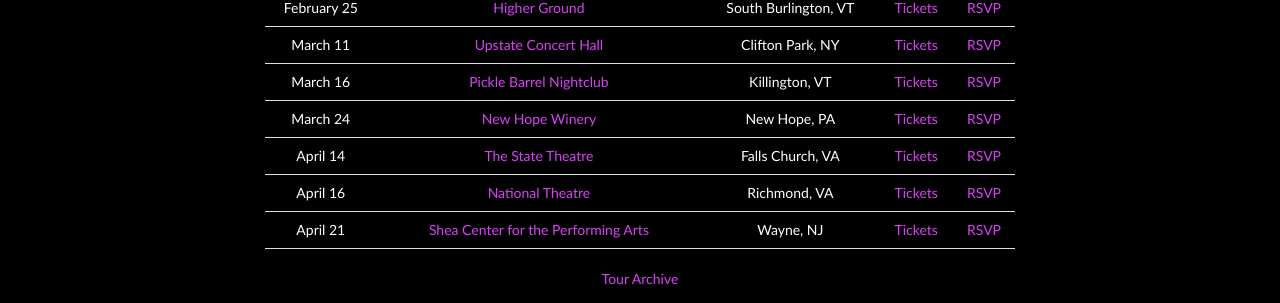
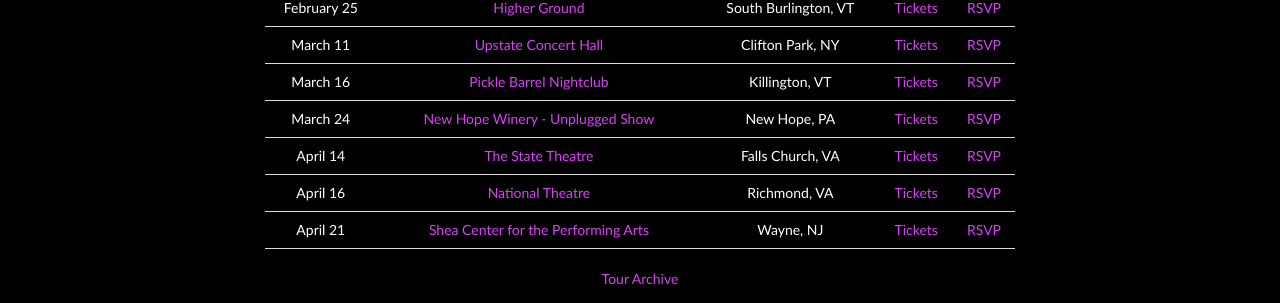
Before and after one commit to machineweb/machineweb.github.io, a Jekyll site: the page built from index.html, in a window 1280 px wide and 900 px high, scrolled down 1101 px. Shown: the part 150-453 px from the top of the window. Built offline with Jekyll 4.4.1, drawn with Linux system fonts in a browser that asks for light colours; comment, search, counter and statistics services are not loaded.

Commit message:
Updated tour

```diff
--- a/_data/tour.yml
+++ b/_data/tour.yml
@@ -2859,7 +2859,7 @@
     order: "1489640400000"
 
   - date: "March 24 2017"
-    venue: "New Hope Winery"
+    venue: "New Hope Winery - Unplugged Show"
     venue-url: "http://www.newhopewinery.com/live.html"
     location: "New Hope, PA"
     tickets-url: "http://www.newhopewinery.com/live.html"
```
